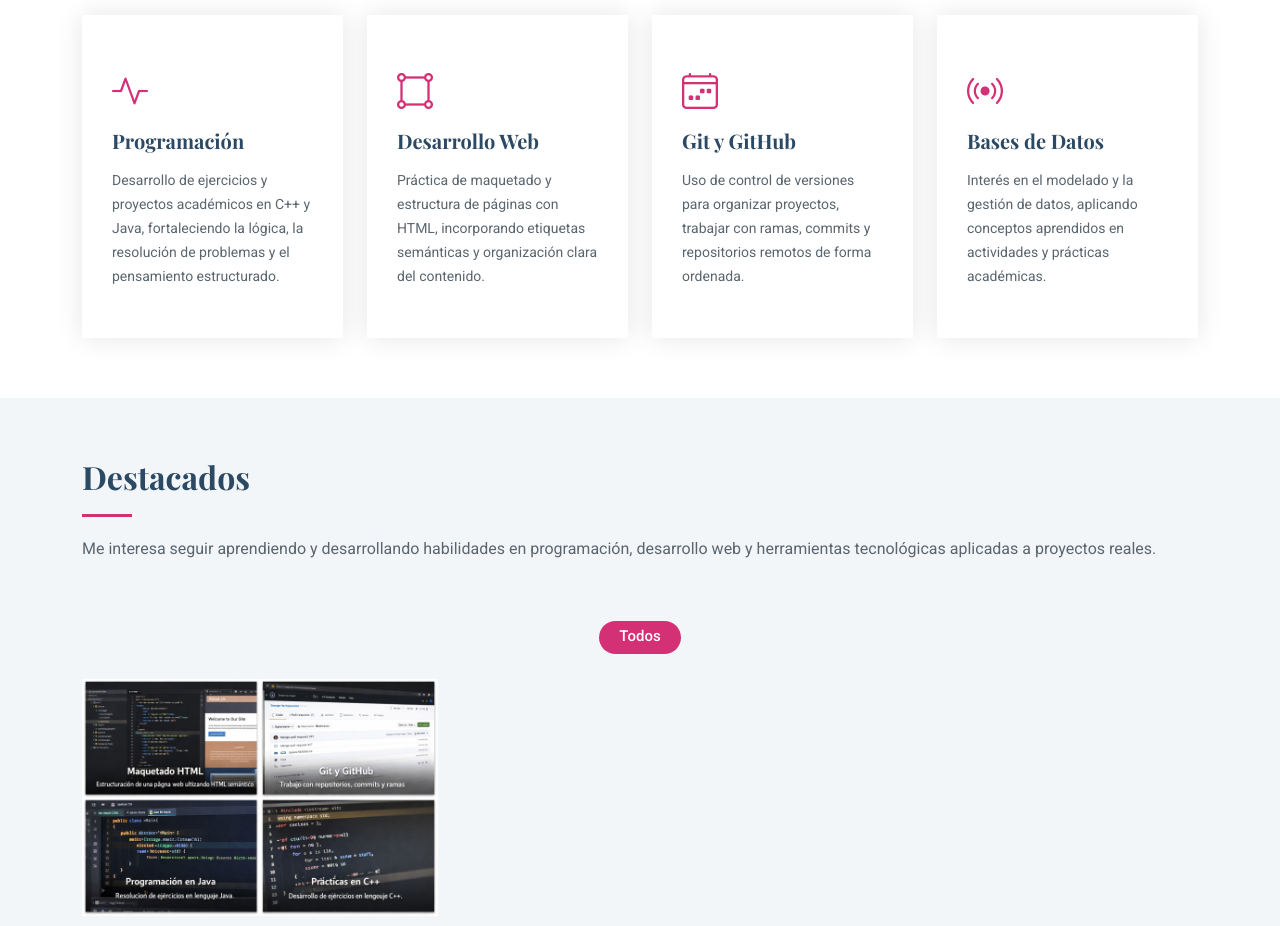
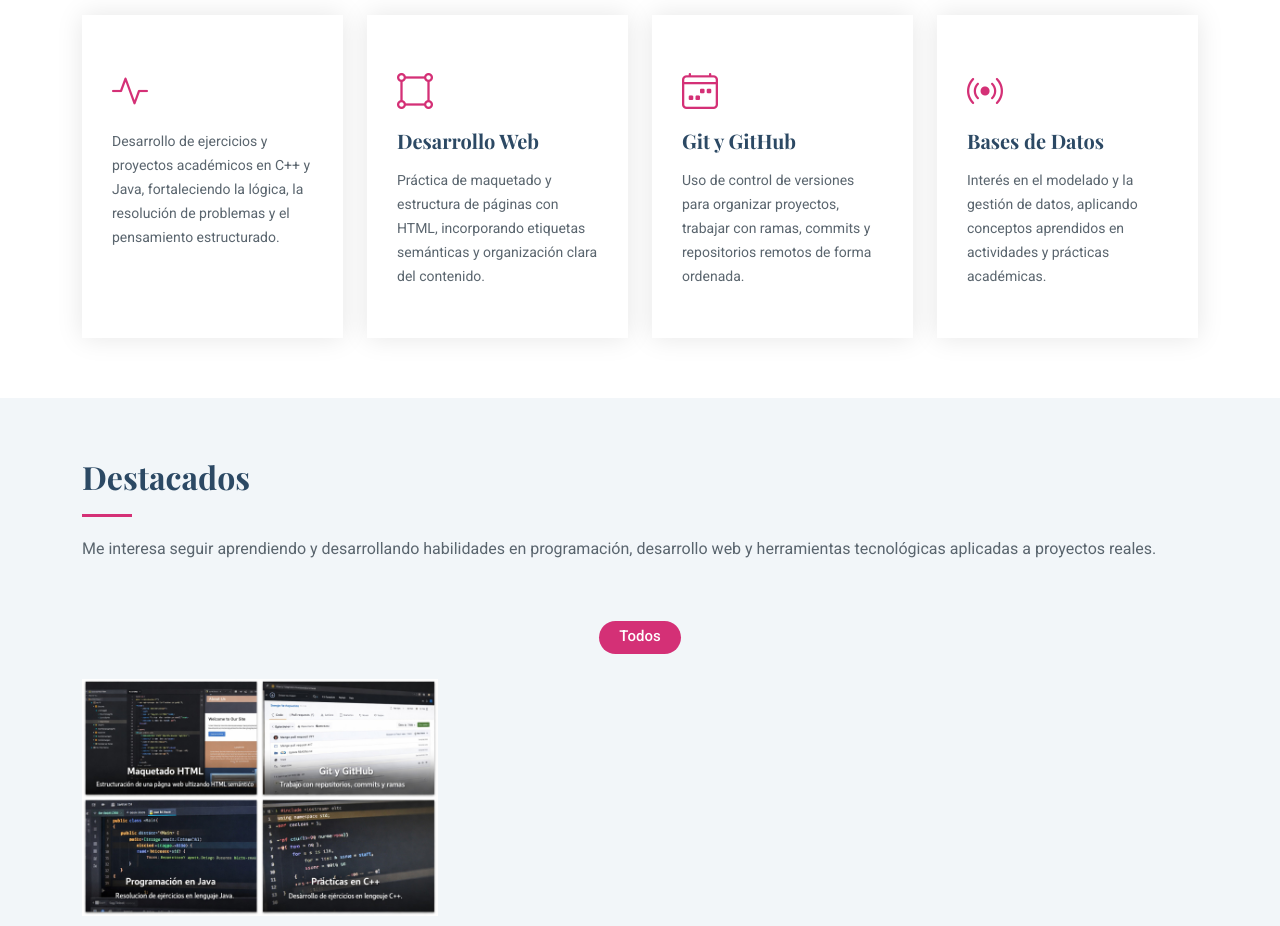
Before and after one commit to UCSE-Programacion-2/taller-github-actividad-2-NicolMar-1, a plain HTML site: page index.html in a window 1280 px wide. Shown: the part 3040-3966 px from the top of the page. Drawn offline with nearby package versions, Linux system fonts and the light colour scheme; a web font is replaced by a local one.

```diff
--- a/index.html
+++ b/index.html
@@ -261,7 +261,6 @@
           <div class="col-xl-3 col-md-6 d-flex" data-aos="fade-up" data-aos-delay="100">
             <div class="service-item position-relative">
               <div class="icon"><i class="bi bi-activity icon"></i></div>
-              <h4><a href="#" class="stretched-link">Programación</a></h4>
               <p>
                 Desarrollo de ejercicios y proyectos académicos en C++ y Java, fortaleciendo
                 la lógica, la resolución de problemas y el pensamiento estructurado.
```
